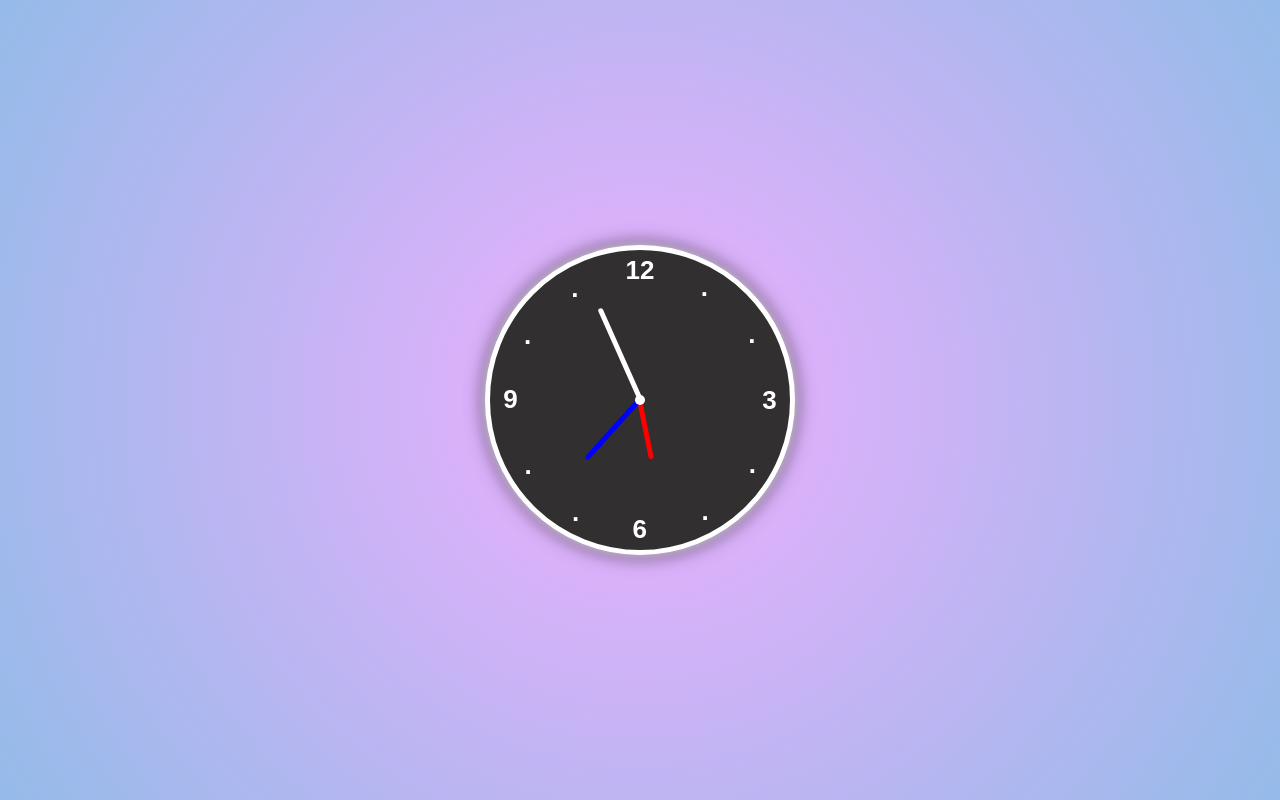
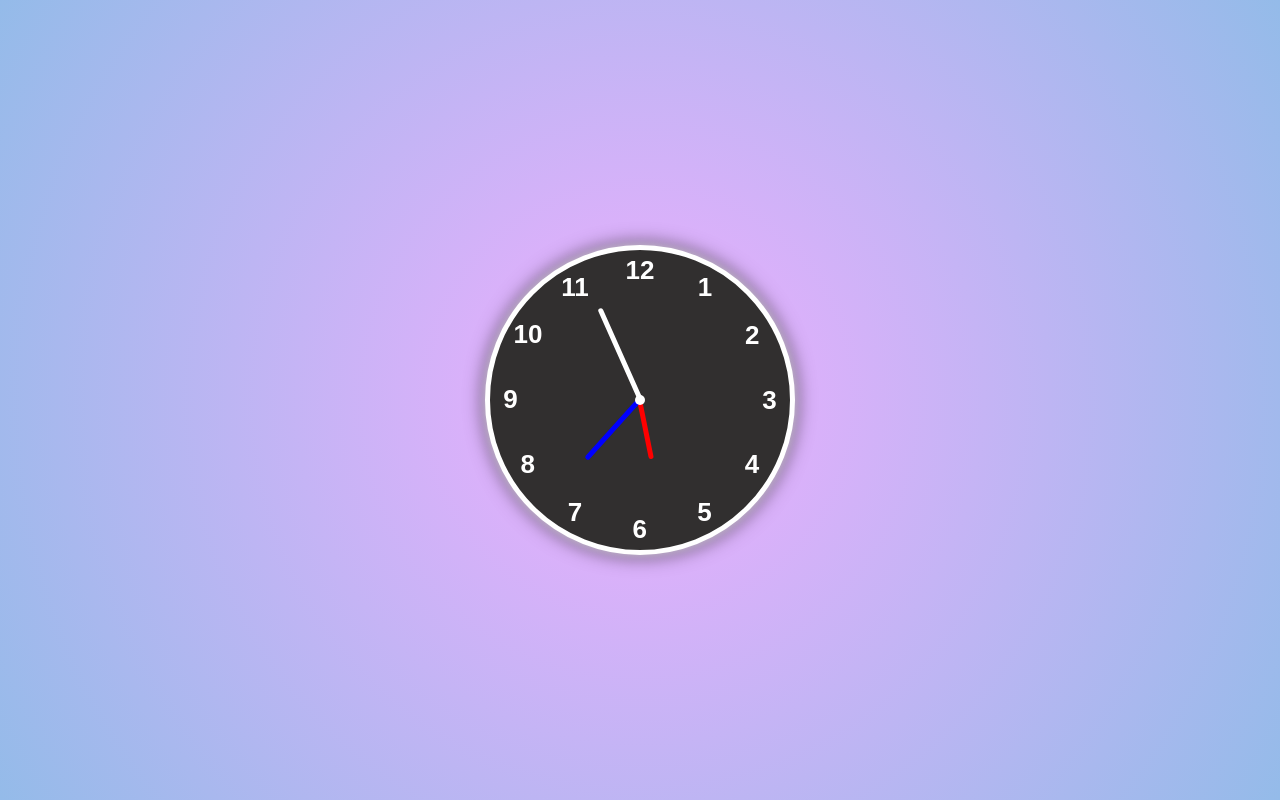
Before and after one commit to vijay-jadhav1997/analog-clock-project, a plain HTML site: page index.html in a window 1280 px wide. Drawn offline with Linux system fonts and the light colour scheme.

Commit message:
Updated index.html
back to original version!

```diff
--- a/index.html
+++ b/index.html
@@ -14,17 +14,17 @@
   <div class="needle ss" style="--h:100px; --clr:white"><span></span></div>
 
     <ul>
-      <li style="--i:1"><span>.</span></li>
-      <li style="--i:2"><span>.</span></li>
+      <li style="--i:1"><span>1</span></li>
+      <li style="--i:2"><span>2</span></li>
       <li style="--i:3"><span>3</span></li>
-      <li style="--i:4"><span>.</span></li>
-      <li style="--i:5"><span>.</span></li>
+      <li style="--i:4"><span>4</span></li>
+      <li style="--i:5"><span>5</span></li>
       <li style="--i:6"><span>6</span></li>
-      <li style="--i:7"><span>.</span></li>
-      <li style="--i:8"><span>.</span></li>
+      <li style="--i:7"><span>7</span></li>
+      <li style="--i:8"><span>8</span></li>
       <li style="--i:9"><span>9</span></li>
-      <li style="--i:10"><span>.</span></li>
-      <li style="--i:11"><span>.</span></li>
+      <li style="--i:10"><span>10</span></li>
+      <li style="--i:11"><span>11</span></li>
       <li style="--i:12"><span>12</span></li>
     </ul>
   </div>
```
